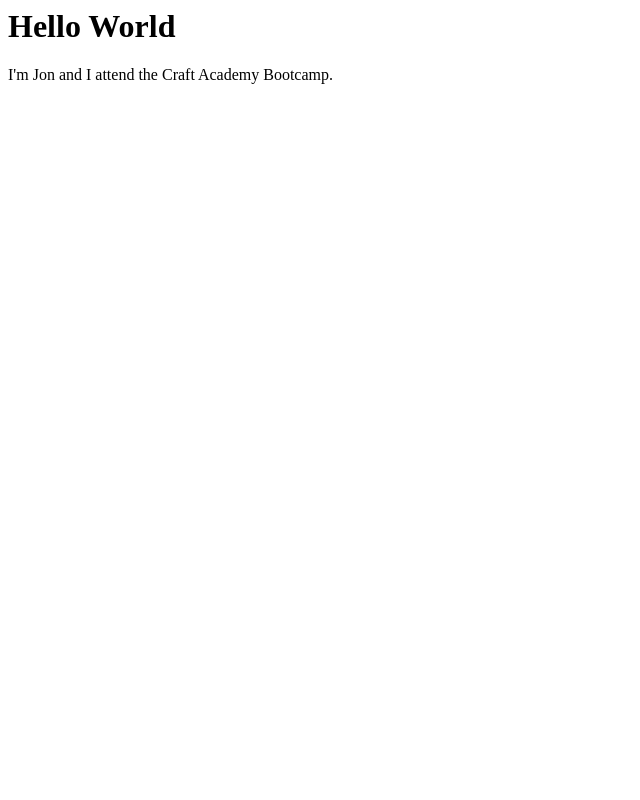
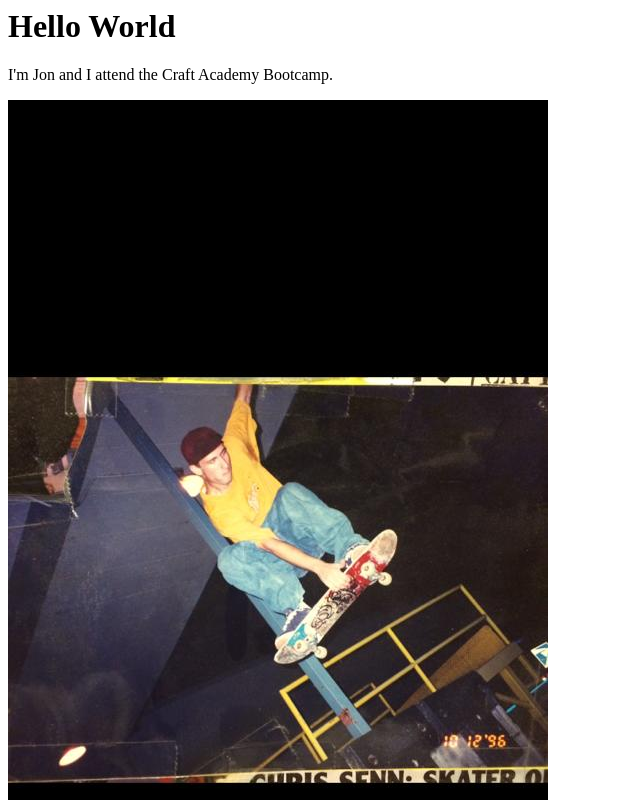
Before and after one commit to Jon1969Edwards/Jon1969edwards, a plain HTML site: page index.html in a window 1280 px wide. Shown: the top 800 px of the page, without its empty margins (0-640 px from the left). Drawn offline with Linux system fonts and the light colour scheme.

Commit message:
Update index.html

```diff
--- a/index.html
+++ b/index.html
@@ -1,2 +1,3 @@
 <h1>Hello World</h1>
 <p>I'm Jon and I attend the Craft Academy Bootcamp.</p>
+<img src="/jon_skateboarding.jpg" alt="Jon Skateboarding">
```
